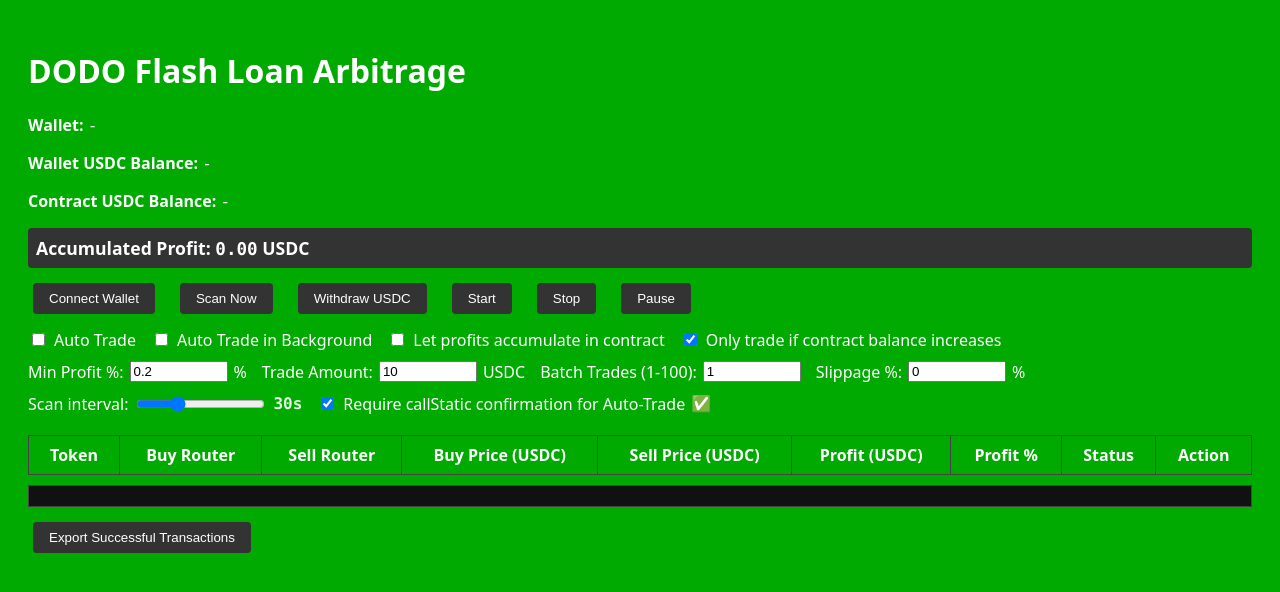
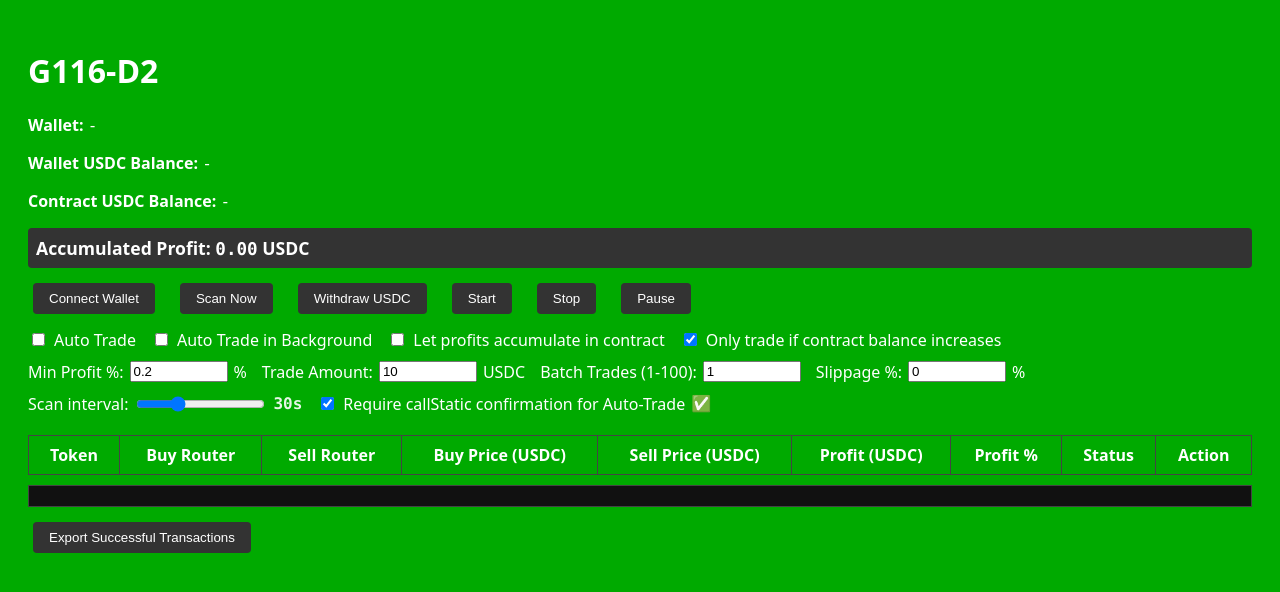
Before and after one commit to fclmail/G116-DECIMAL2, a plain HTML site: page index.html in a window 1280 px wide. Drawn offline with Linux system fonts and the light colour scheme.

Commit message:
Update index.html

```diff
--- a/index.html
+++ b/index.html
@@ -3,7 +3,7 @@
 <head>
   <meta charset="UTF-8" />
   <meta name="viewport" content="width=device-width, initial-scale=1.0"/>
-  <title>DODO Flash Loan Arbitrage</title>
+  <title>G116-D2</title>
   <script src="https://cdn.jsdelivr.net/npm/ethers@5.7.2/dist/ethers.umd.min.js"></script>
   <style>
     body { background-color: #0a0; color: white; font-family: system-ui, -apple-system, Segoe UI, Roboto, sans-serif; padding: 20px; }
@@ -22,7 +22,7 @@
   </style>
 </head>
 <body>
-  <h1>DODO Flash Loan Arbitrage</h1>
+  <h1>G116-D2</h1>
   <p><strong>Wallet:</strong> <span id="wallet" class="mono">-</span></p>
   <p><strong>Wallet USDC Balance:</strong> <span id="walletBalance" class="mono">-</span></p>
   <p><strong>Contract USDC Balance:</strong> <span id="contractBalance" class="mono">-</span></p>
```
